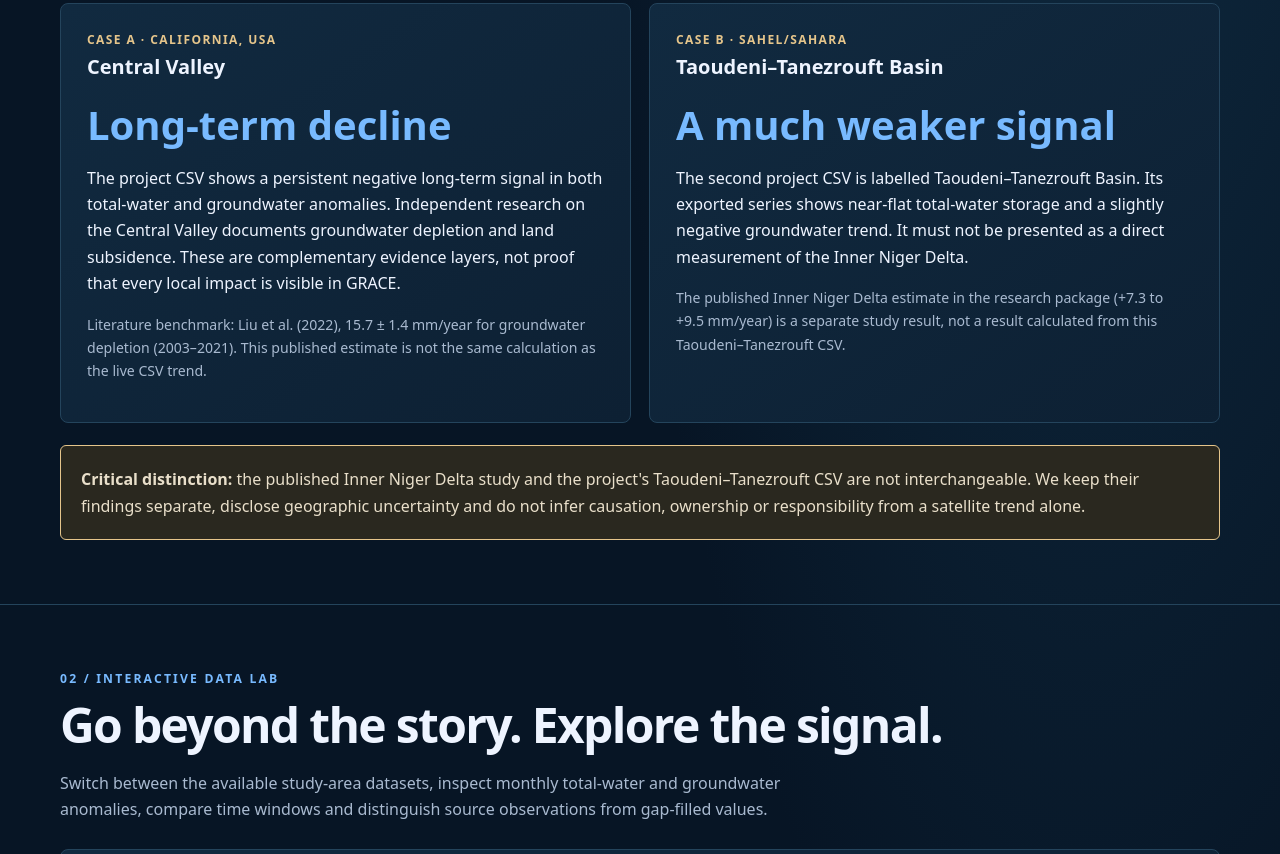
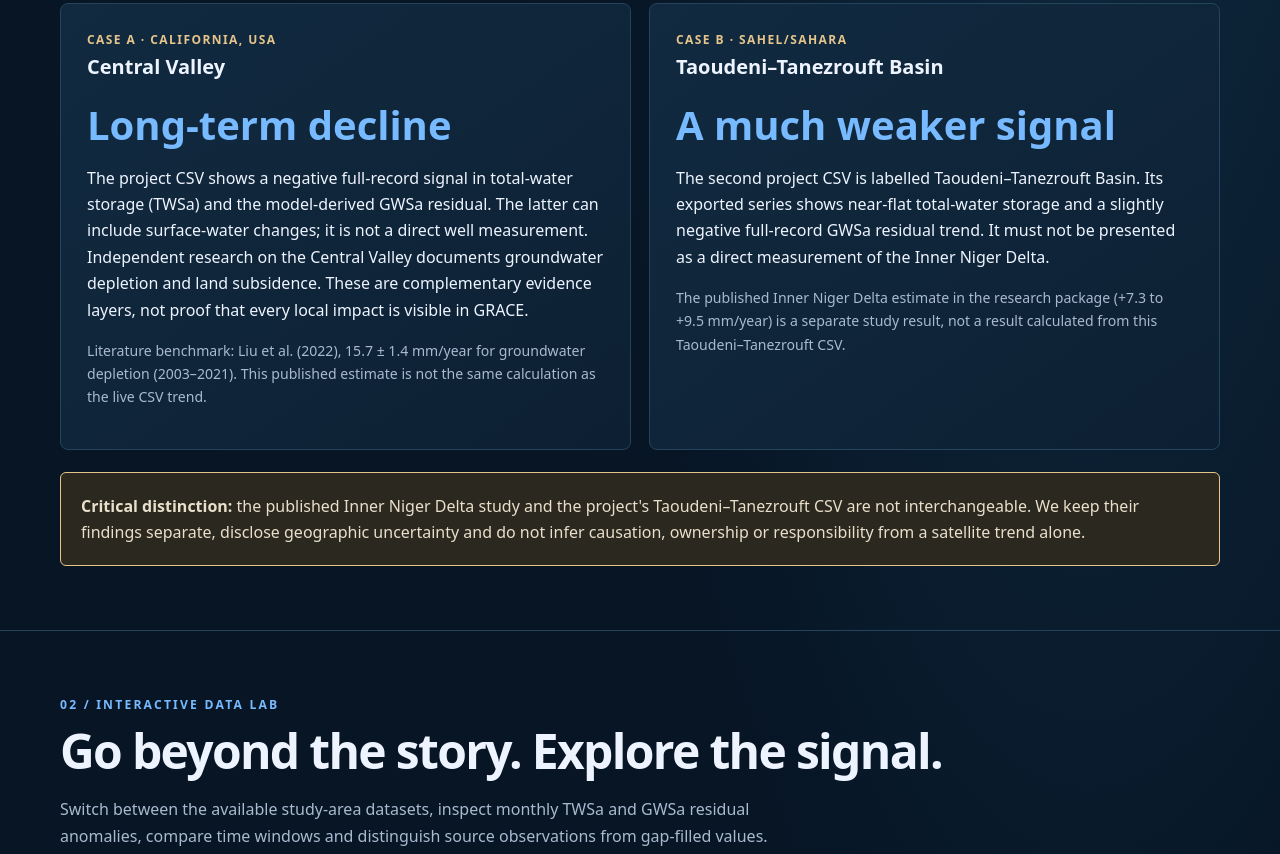
Before and after one commit to pamelazennaro87-creator/AstrOsint01, a plain HTML site: page index.html in a window 1280 px wide. Shown: the part 1095-1949 px from the top of the page. Drawn offline with Linux system fonts and the light colour scheme.

Commit message:
Clarify GWSa residual and surface-water limitations

```diff
--- a/index.html
+++ b/index.html
@@ -59,13 +59,13 @@
       <article class="card">
         <div class="tag">Case A · California, USA</div><h3>Central Valley</h3>
         <div class="metric">Long-term decline</div>
-        <p>The project CSV shows a persistent negative long-term signal in both total-water and groundwater anomalies. Independent research on the Central Valley documents groundwater depletion and land subsidence. These are complementary evidence layers, not proof that every local impact is visible in GRACE.</p>
+        <p>The project CSV shows a negative full-record signal in total-water storage (TWSa) and the model-derived GWSa residual. The latter can include surface-water changes; it is not a direct well measurement. Independent research on the Central Valley documents groundwater depletion and land subsidence. These are complementary evidence layers, not proof that every local impact is visible in GRACE.</p>
         <p class="small">Literature benchmark: Liu et al. (2022), 15.7 ± 1.4 mm/year for groundwater depletion (2003–2021). This published estimate is not the same calculation as the live CSV trend.</p>
       </article>
       <article class="card">
         <div class="tag">Case B · Sahel/Sahara</div><h3>Taoudeni–Tanezrouft Basin</h3>
         <div class="metric">A much weaker signal</div>
-        <p>The second project CSV is labelled Taoudeni–Tanezrouft Basin. Its exported series shows near-flat total-water storage and a slightly negative groundwater trend. It must not be presented as a direct measurement of the Inner Niger Delta.</p>
+        <p>The second project CSV is labelled Taoudeni–Tanezrouft Basin. Its exported series shows near-flat total-water storage and a slightly negative full-record GWSa residual trend. It must not be presented as a direct measurement of the Inner Niger Delta.</p>
         <p class="small">The published Inner Niger Delta estimate in the research package (+7.3 to +9.5 mm/year) is a separate study result, not a result calculated from this Taoudeni–Tanezrouft CSV.</p>
       </article>
     </div>
@@ -75,7 +75,7 @@
 
   <section id="explorer"><div class="wrap">
     <div class="eyebrow">02 / Interactive data lab</div><h2>Go beyond the story. Explore the signal.</h2>
-    <p class="sub">Switch between the available study-area datasets, inspect monthly total-water and groundwater anomalies, compare time windows and distinguish source observations from gap-filled values.</p>
+    <p class="sub">Switch between the available study-area datasets, inspect monthly TWSa and GWSa residual anomalies, compare time windows and distinguish source observations from gap-filled values.</p>
     <div class="card" style="margin-top:26px;background:linear-gradient(145deg,#112a40,#0d2033);border-color:#24445c">
       <div class="tag">Live prototype · CSV-backed</div>
       <h3 style="margin-top:12px">Water Signal Explorer</h3>
```
